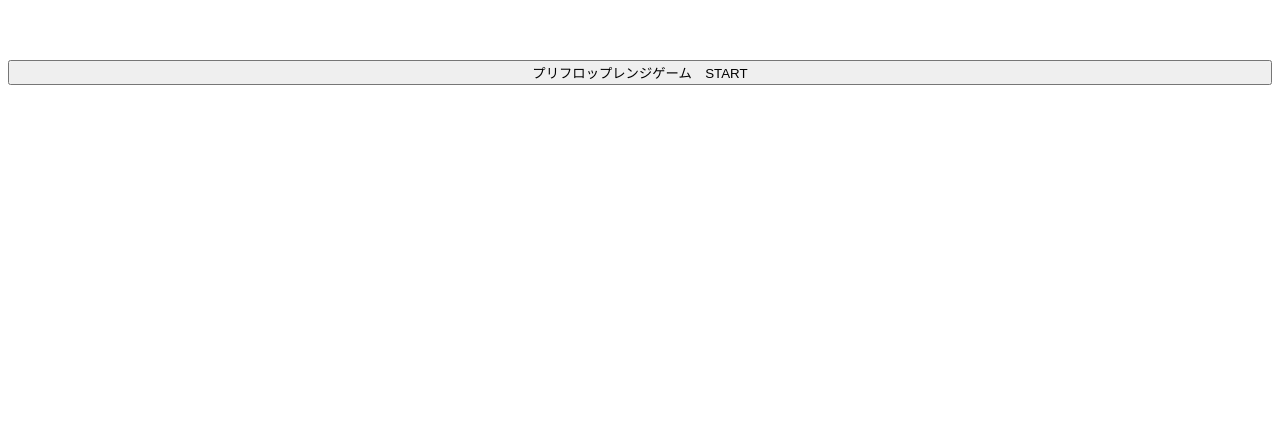
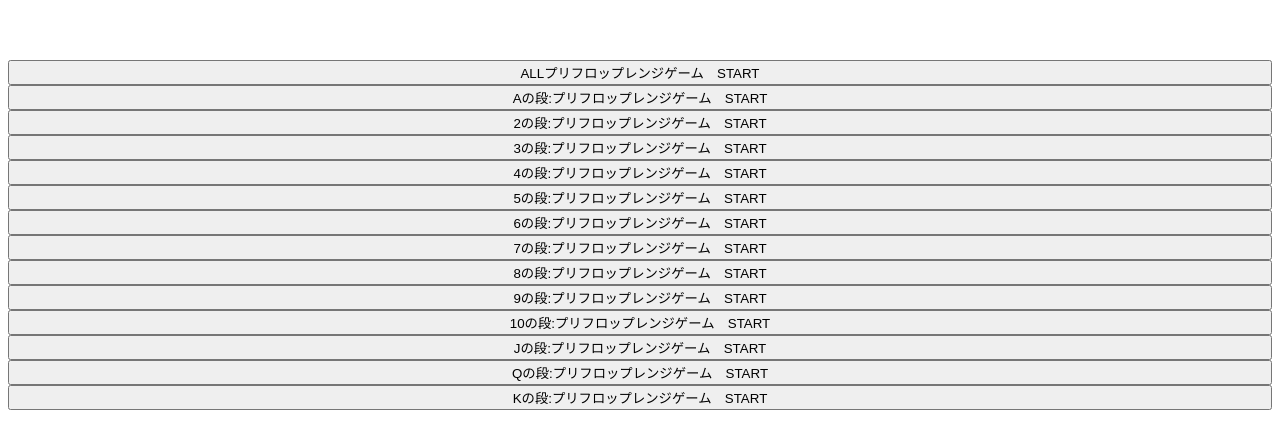
Before and after one commit to matsui123/GameForPorker, a React (Create React App) app: page / in a window 1280 px wide. Shown: the part 240-688 px from the top of the page. Built offline with nearby package versions, Linux system fonts and the light colour scheme.

Commit message:
add 数字ごとのテスト

```diff
--- a/src/App.tsx
+++ b/src/App.tsx
@@ -1,4 +1,4 @@
-import React, { useCallback } from 'react';
+import React, { useCallback, useState } from 'react';
 import ALLCARDS from './methods/createCards';
 import { PriFloModal } from './modal/priFloModal';
 import * as MSC from './styled-components/prifloModalStyled';
@@ -8,14 +8,28 @@ const App = React.memo(() => {
   const [modalIsOpen, setIsOpen] = React.useState(false);
   const openModal = useCallback(() => setIsOpen(true),[]);
   const closeModal = useCallback(() => setIsOpen(false),[]);
+  const [clickedCard, setClickedCard] = useState<string | undefined>();
+
+  const CARDS = ["A","2","3","4","5","6","7","8","9","10","J","Q","K"];
+
+  const onclick = (card: string) => {
+    setClickedCard(card);
+    openModal();
+  }
   return (
     <>
       <PriFloModal
         modalIsOpen={modalIsOpen}
         closeModal={closeModal}
+        clickedCard={clickedCard}
       />
       <MSC.PorkerGameContainer>
-        <button onClick={openModal}>プリフロップレンジゲーム　START</button>
+        <button onClick={openModal}>ALLプリフロップレンジゲーム　START</button>
+        {CARDS.map(ca =>
+          <button  key={ca} onClick={() => onclick(ca)}>{ca}の段:プリフロップレンジゲーム　START</button>
+        )}
+
+
       </MSC.PorkerGameContainer>
     </>
   );
--- a/src/modal/priFloModal.tsx
+++ b/src/modal/priFloModal.tsx
@@ -8,12 +8,13 @@ import { EndAllCard } from '../module/endAllCard';
 export type ModalProps = {
     modalIsOpen: boolean,
     closeModal: () => void,
+    clickedCard?: string,
 }
 
 const CORRECT = "正解";
 const WRONG = "不正解";
 
-export const PriFloModal: React.FC<ModalProps> = React.memo(({modalIsOpen, closeModal}) => {
+export const PriFloModal: React.FC<ModalProps> = React.memo(({modalIsOpen, closeModal, clickedCard}) => {
 
     //全レンジ格納
     const [cards , setCards] = useState<AllCardsType[]>([]);
@@ -24,8 +25,19 @@ export const PriFloModal: React.FC<ModalProps> = React.memo(({modalIsOpen, close
     //ボタン表示フラグ
     const [isDisabled, setIsDisabled] = useState<boolean>(false);
 
+    useMemo(() => {
+        if(!!clickedCard){
+            console.log(clickedCard);
+            const selectedCard = ALLCARDS.filter((card: AllCardsType) => card.card.includes(clickedCard));
+            setCards([...selectedCard]);
+        }else{
+            console.log("何も選択されてない")
+            setCards([...ALLCARDS]);
+        }
+    },[clickedCard, ALLCARDS]);
+
     //カード取得
-    useMemo(() => setCards([...ALLCARDS]),[ALLCARDS]);
+    //useMemo(() => setCards([...ALLCARDS]),[ALLCARDS]);
 
     //cards情報更新用メソッド
     const updateCards = (prop: AllCardsType[]) => setCards([...prop]);
@@ -100,7 +112,7 @@ export const PriFloModal: React.FC<ModalProps> = React.memo(({modalIsOpen, close
                         {cards[random]?.card}
                     </MSC.Card>
                     <MSC.Count>
-                        {cards.length}/{ALLCARDS.length}
+                        {cards.length}/{!!clickedCard ? 25 : ALLCARDS.length}
                     </MSC.Count>
                 </MSC.CardContainer>
                 {/* 答え表示部：臨時 */}
```
